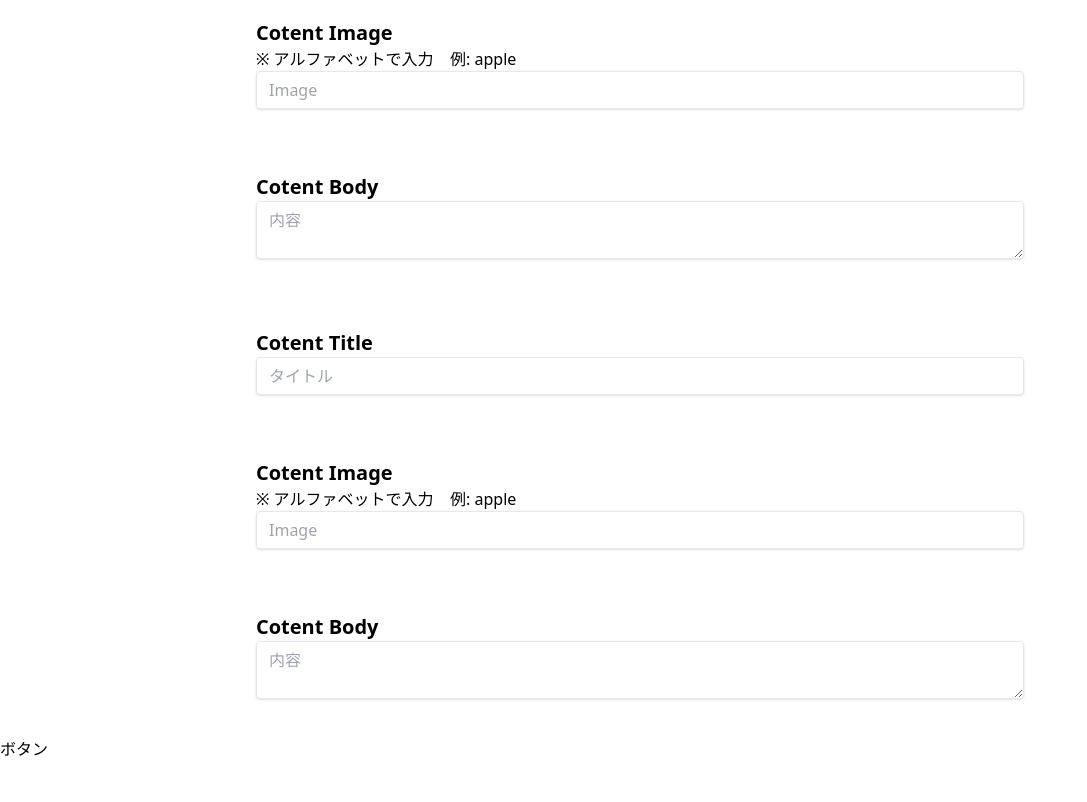
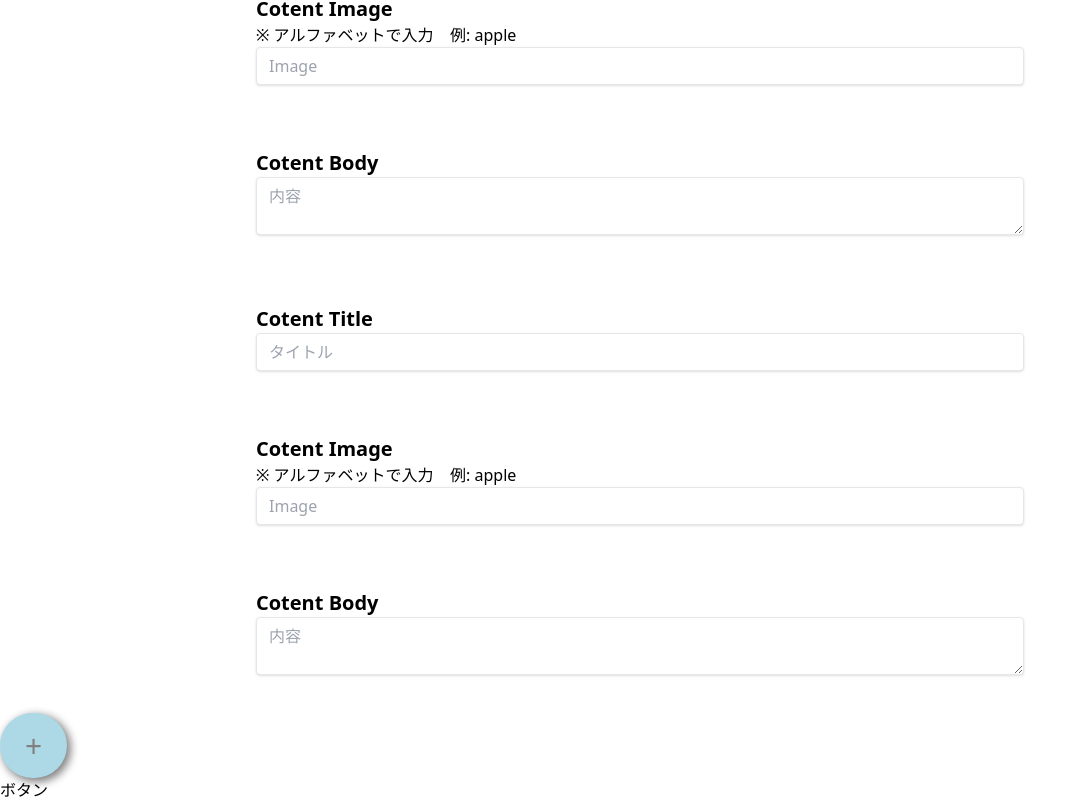
Before and after one commit to ryota-09/nextjs-blog-frontend, a Next.js app: page /edit in a window 1280 px wide. Shown: the part 447-1249 px from the top of the page, without its empty margins (0-1087 px from the left). Before the commit the page ends 1208 px from the top, so only its background shows below. Built offline with nearby package versions, Linux system fonts and the light colour scheme.

Commit message:
AddButtonコンポーネントの作成

```diff
--- /dev/null
+++ b/components/atoms/Button/AddButton.tsx
@@ -0,0 +1,25 @@
+import { FC } from "react";
+
+type Props = {
+  disabled?: boolean;
+  onClick: () => void;
+}
+
+/**
+ * 記事のContentを追加するときのボタンコンポーネント.
+ *
+ * @params - prosp(ボタンの表示名, クリックしたときのメソッド)
+ * @returns - FC
+ */
+const AddButton: FC<Props> = ({ disabled, onClick }) => {
+  return (
+    <>
+    <div className="addButtonArea">
+        <button className="addButton" onClick={onClick}>
+          +
+        </button>
+      </div>
+    </>
+  )
+}
+export default AddButton;
--- a/components/templates/EditMain.tsx
+++ b/components/templates/EditMain.tsx
@@ -1,5 +1,6 @@
 import { FC, useEffect, useState } from "react";
 import { Content } from "../../types/content";
+import AddButton from "../atoms/Button/AddButton";
 import EditBody from "../organisms/EditBody";
 
 const dummyArray: Content[] = [
@@ -32,10 +33,10 @@ const EditMain: FC = () => {
   }
   return (
     <>
-    <h1>メイン</h1>
     {contentArray.map((content, index) => (
       <EditBody key={index} isUpdated={false}  index={index} content={content} contentArray={contentArray} setContentArrayToSave={setContentArrayToSave}/>
     ))}
+    <AddButton onClick={() => {}}/>
     <button onClick={submit}>ボタン</button>
     </>
   )
--- a/pages/_app.tsx
+++ b/pages/_app.tsx
@@ -1,5 +1,6 @@
 import { AppProps } from 'next/app'
 import "../styles/globals.css";
+import "../styles/AddButton.css"
 
 function MyApp({ Component, pageProps }: AppProps) {
     return <Component {...pageProps} />
--- /dev/null
+++ b/styles/AddButton.css
@@ -0,0 +1,17 @@
+.addButton {
+  color: gray;
+  padding: 10px 25px;
+  border-radius: 9999px;
+  font-size: 30px;
+  background-color: lightblue;
+  box-shadow: 3px 3px 8px 1px gray;
+  cursor: pointer;
+  /* ゆっくり変化させるため。 */
+  transition: all 0.3s;
+}
+
+.addButton:hover {
+  box-shadow: none;
+  /* 押された表現。boxshadowの3px3pxぶんを消している。 */
+  transform: translate(3px, 3px);
+}
```
Also changed, not shown: 1 other file (tests, documents, lock files or other folders).
